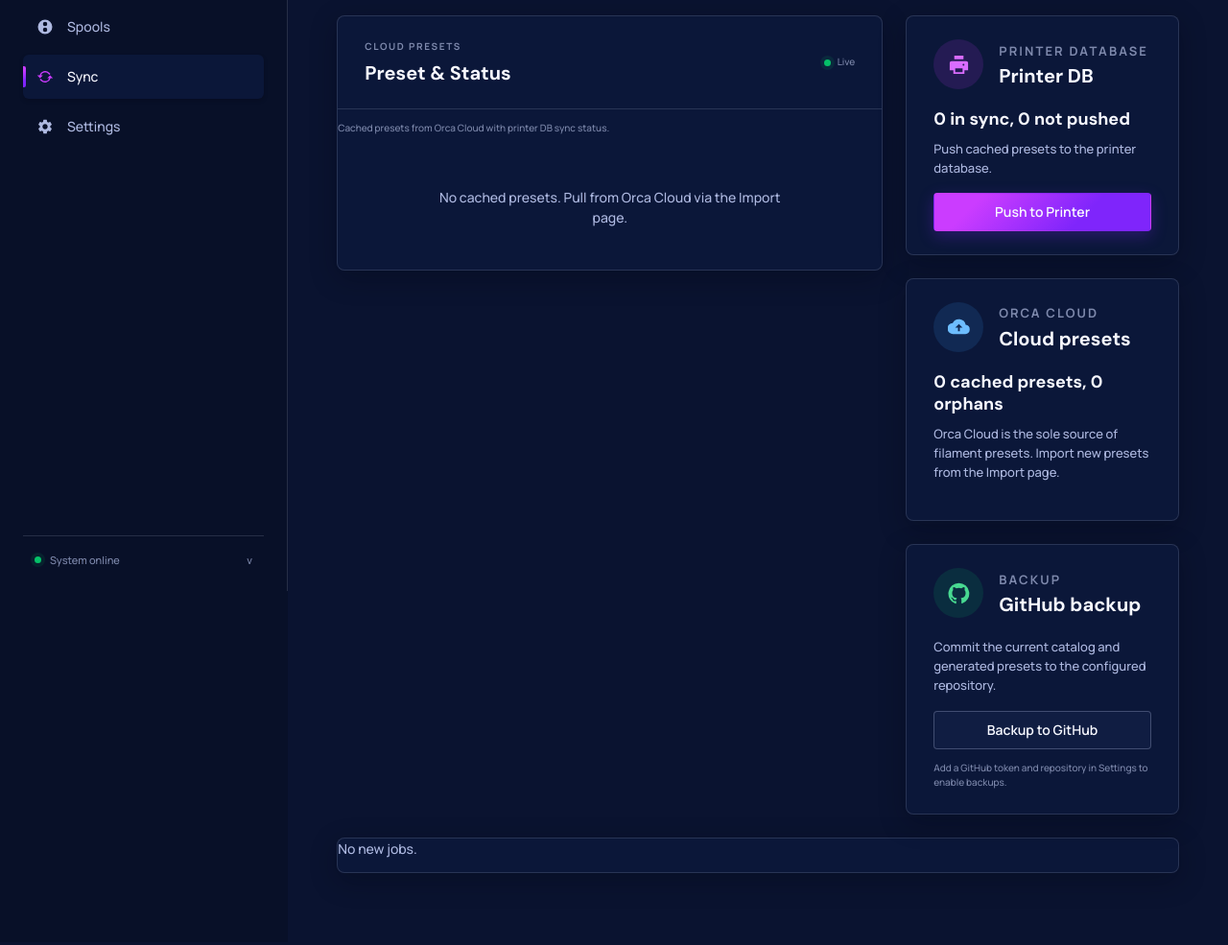
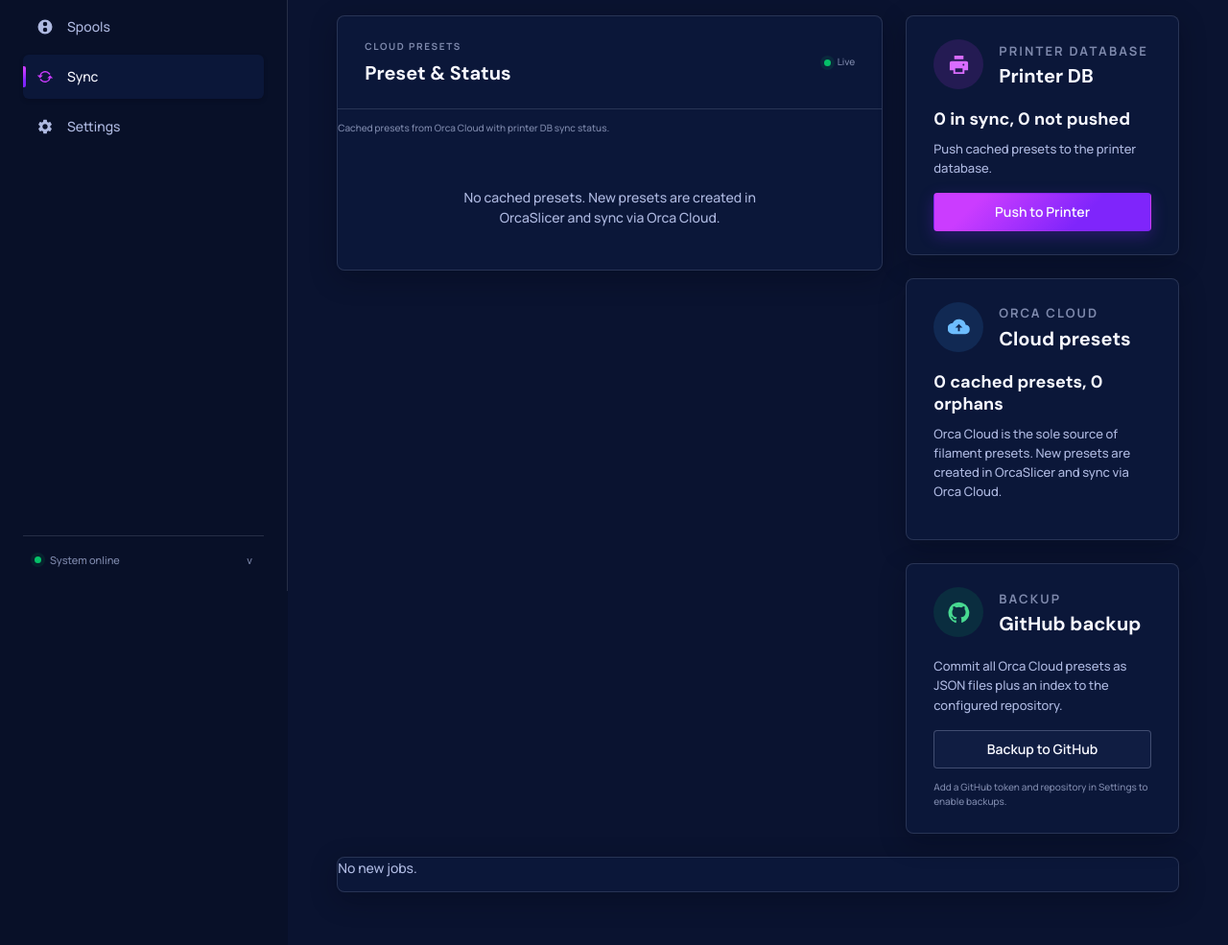
Before and after one commit to oliverzein/filament-manager, a FastAPI app: page /sync in a window 1280 px wide. Shown: the part 184-1169 px from the top of the page at 96% size. Before the commit the page ends 1094 px from the top, so only its background shows below. Run offline with FastAPI, Linux system fonts and the light colour scheme; data that the repository does not hold is empty; some libraries are stand-ins or nearby versions.

Commit message:
fix: restore dbcodec import in orphan remove, refresh stale sync hub copy

```diff
--- a/fm/api/templates/_sync_hub_grid.html
+++ b/fm/api/templates/_sync_hub_grid.html
@@ -47,7 +47,7 @@
         </table>
       </div>
       {% else %}
-      <div class="empty-state compact"><p>No cached presets. Pull from Orca Cloud via the Import page.</p></div>
+      <div class="empty-state compact"><p>No cached presets. New presets are created in OrcaSlicer and sync via Orca Cloud.</p></div>
       {% endif %}
     </section>
 
@@ -96,7 +96,7 @@
         <div><p class="eyebrow">Orca Cloud</p><h2 id="cloud-target-heading">Cloud presets</h2></div>
       </div>
       <span class="target-summary">{{ ns.orca_cached }} cached presets, {{ ns.orca_orphans }} orphans</span>
-      <p>Orca Cloud is the sole source of filament presets. Import new presets from the Import page.</p>
+      <p>Orca Cloud is the sole source of filament presets. New presets are created in OrcaSlicer and sync via Orca Cloud.</p>
     </section>
 
     <section class="panel target-card" aria-labelledby="backup-target-heading">
@@ -104,9 +104,9 @@
         <span class="stat-icon green" aria-hidden="true"><svg viewBox="0 0 24 24"><path d="M12 .7a11.5 11.5 0 0 0-3.64 22.4c.58.1.79-.25.79-.56v-2.24c-3.23.7-3.91-1.37-3.91-1.37-.53-1.34-1.29-1.7-1.29-1.7-1.05-.72.08-.71.08-.71 1.17.08 1.78 1.2 1.78 1.2 1.04 1.78 2.72 1.27 3.38.97.1-.75.4-1.27.74-1.56-2.58-.3-5.29-1.29-5.29-5.69 0-1.26.45-2.28 1.19-3.09-.12-.29-.52-1.47.11-3.05 0 0 .97-.31 3.16 1.18a10.9 10.9 0 0 1 5.76 0c2.2-1.49 3.16-1.18 3.16-1.18.63 1.58.23 2.76.11 3.05.74.81 1.19 1.83 1.19 3.09 0 4.41-2.72 5.39-5.31 5.68.42.36.79 1.07.79 2.16v3.21c0 .31.21.67.8.56A11.5 11.5 0 0 0 12 .7Z"/></svg></span>
         <div><p class="eyebrow">Backup</p><h2 id="backup-target-heading">GitHub backup</h2></div>
       </div>
-      <p>Commit the current catalog and generated presets to the configured repository.</p>
+      <p>Commit all Orca Cloud presets as JSON files plus an index to the configured repository.</p>
       <button class="button button-secondary" {% if github_configured %}hx-post="/sync/backup-modal" hx-target="#action-modal-body" hx-swap="innerHTML" hx-on::before-request="openActionModal()"{% else %}disabled{% endif %}>Backup to GitHub</button>
-      {% if github_configured %}<span class="target-note">Also triggered automatically after every successful preset push.</span>{% else %}<span class="target-note">Add a GitHub token and repository in Settings to enable backups.</span>{% endif %}
+      {% if not github_configured %}<span class="target-note">Add a GitHub token and repository in Settings to enable backups.</span>{% endif %}
     </section>
   </aside>
 </div>
--- a/fm/api/ui.py
+++ b/fm/api/ui.py
@@ -23,6 +23,7 @@ from ..config import Config
 from ..models import ActivityLog, Job, Profile, ProfileCache, Spool, SyncTarget
 from ..service import jobs
 from ..service import sync_handlers
+from ..printer.dbcodec import find_entry, load_db, save_db, remove_entry
 from .sync import drift_status, _get_config
 from ..settings_store import (
     load_settings, save_settings, build_config,
--- a/fm/presets/flattener.py
+++ b/fm/presets/flattener.py
@@ -15,8 +15,8 @@ from pathlib import Path
 _BUNDLED_DIR = Path(__file__).parent / "templates"
 
 # Deprecated: OrcaSlicer system profiles path. No longer used for template
-# selection (bundled templates are used instead). Kept for backward compat
-# with matching.py which imports it for load_presets().
+# selection (bundled templates are used instead). Kept only as a constant —
+# no production consumer remains.
 SYS_PROFILES = Path("/opt/orca-slicer/resources/profiles")
 
 
```
Also changed, not shown: tests/test_sync_hub_reshaped.py (+37 -1 lines).
